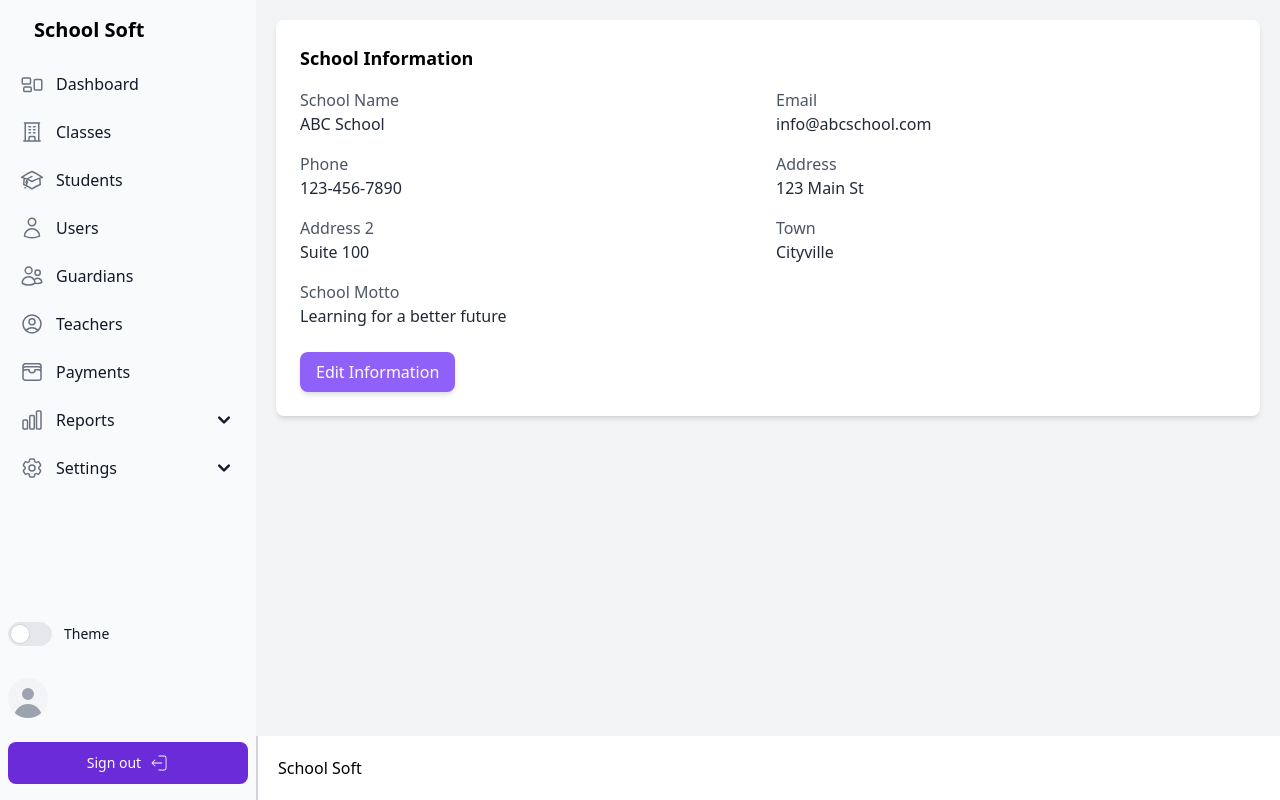
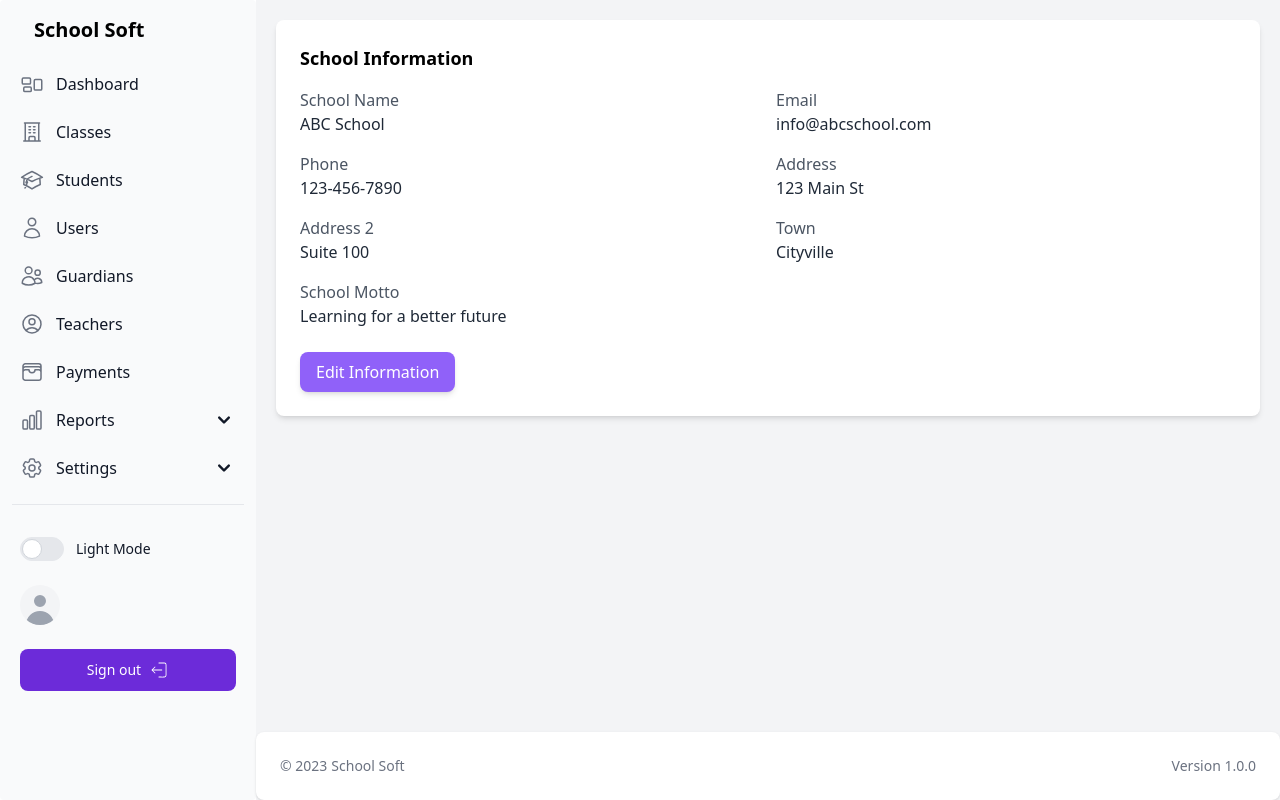
Before and after one commit to Ebenezr/School-Management-System-Frontend, a React (Create React App) app: page /school in a window 1280 px wide. Built offline with nearby package versions, Linux system fonts and the light colour scheme.

Commit message:
theme intergration

```diff
--- a/package.json
+++ b/package.json
@@ -22,6 +22,7 @@
     "react-hook-form": "^7.43.9",
     "react-router-dom": "^6.11.2",
     "react-scripts": "^5.0.1",
+    "react-use": "^17.4.0",
     "web-vitals": "^2.1.0",
     "zod": "^3.21.4"
   },
--- a/src/App.js
+++ b/src/App.js
@@ -6,6 +6,7 @@ import { QueryClient, QueryClientProvider } from "@tanstack/react-query";
 import Dashboard from "./Pages/Dashboard";
 import Login from "./Pages/Login";
 import ErrorBoundary from "./Components/ErrorBoundary/ErrorBoundary";
+import { ThemeProvider } from "./context/ThemeContext";
 const Student = React.lazy(() => import("./Pages/Student"));
 const Teacher = React.lazy(() => import("./Pages/Teacher"));
 const Guardian = React.lazy(() => import("./Pages/Guardian"));
@@ -19,6 +20,7 @@ function App() {
   return (
     <ErrorBoundary>
       <QueryClientProvider client={queryClient}>
+        <ThemeProvider>
           <BrowserRouter>
             <Suspense fallback={<Spinner />}>
               <Routes>
@@ -82,6 +84,7 @@ function App() {
               </Routes>
             </Suspense>
           </BrowserRouter>
+        </ThemeProvider>
       </QueryClientProvider>
     </ErrorBoundary>
   );
--- a/src/Components/Layout.jsx
+++ b/src/Components/Layout.jsx
@@ -1,17 +1,19 @@
-import React, { Suspense, useEffect, useState } from "react";
+import React, { Suspense, useContext, useEffect, useState } from "react";
 import Aside from "./aside";
+import { Footer } from "flowbite-react";
+import { ThemeContext } from "../context/ThemeContext";
 
 const Layout = ({ children }) => {
   const [loading, setLoading] = useState(true);
   const [renderedChildren, setRenderedChildren] = useState(children);
-
+  const { isDark } = useContext(ThemeContext);
   useEffect(() => {
     setLoading(true);
     setRenderedChildren(children);
     setLoading(false);
   }, [children]);
   return (
-    <div className="flex min-h-screen">
+    <div className={`flex min-h-screen ${isDark ? "dark" : ""}`}>
       <Aside />
       <div className="flex-1 bg-gray-100">
         <div className="flex flex-col min-h-screen">
@@ -20,9 +22,12 @@ const Layout = ({ children }) => {
               {loading ? <Spinner /> : renderedChildren}
             </Suspense>
           </main>
-          <footer className="bg-white p-5 border-l-2 border-l-gray-300">
-            School Soft
-          </footer>
+          <Footer container={true}>
+            <Footer.Copyright href="#" by="School Soft" year={2023} />
+            <Footer.LinkGroup>
+              <Footer.Link href="#">Version 1.0.0</Footer.Link>
+            </Footer.LinkGroup>
+          </Footer>
         </div>
       </div>
     </div>
--- a/src/Components/aside.jsx
+++ b/src/Components/aside.jsx
@@ -1,6 +1,8 @@
 import { Avatar, Button, Sidebar, ToggleSwitch } from "flowbite-react";
-import React, { useEffect, useState } from "react";
+import React, { useContext, useEffect, useState } from "react";
 import { Link } from "react-router-dom";
+import { FaSun, FaMoon } from "react-icons/fa";
+
 import stud from "./svg/stud";
 import dash from "./svg/dash";
 import usericon from "./svg/usericon";
@@ -13,9 +15,10 @@ import teachericon from "./svg/teachericon";
 import { CiLogout } from "react-icons/ci";
 import { useNavigate } from "react-router-dom";
 import { useIsAuthenticated } from "../utils/hooks/localstorage";
+import { ThemeContext } from "../context/ThemeContext";
 const Aside = () => {
   const navigate = useNavigate();
-  const [theme, setTheme] = useState("light");
+  const { isDark, toggleTheme } = useContext(ThemeContext);
   const { isAuthenticated, expiresAt, name, role } = useIsAuthenticated();
 
   const initials = name
@@ -49,12 +52,8 @@ const Aside = () => {
     navigate("/");
   }
 
-  const toggleTheme = () => {
-    setTheme((prevTheme) => (prevTheme === "light" ? "dark" : "light"));
-  };
-
   return (
-    <div className={`bg-slate-50 w-fit h-screen flex flex-col ${theme}-theme`}>
+    <div className={`w-fit h-screen flex flex-col ${isDark ? "dark" : ""}`}>
       <Sidebar aria-label="Sidebar Menu">
         <Sidebar.Logo href="#" img="favicon.png" imgAlt="">
           School Soft
@@ -94,15 +93,20 @@ const Aside = () => {
             </Sidebar.Collapse>
           </Sidebar.ItemGroup>
         </Sidebar.Items>
-      </Sidebar>
+        <Sidebar.ItemGroup>
           <ToggleSwitch
-        label="Theme"
-        // value={theme === "dark"}
-        checked={theme === "dark"}
+            label={!isDark ? "Light Mode" : "Dark Mode"}
+            checked={isDark}
             onChange={toggleTheme}
-        className="my-4 mx-2"
-      />
-      <div className="flex flex-col justify-center w-full px-2 py-4">
+            className="my-4 mx-2 mb-auto"
+          >
+            {isDark ? <FaSun /> : <FaMoon />}
+          </ToggleSwitch>
+          <div
+            className={`flex flex-col justify-center w-full px-2 py-4 ${
+              isDark ? "text-gray-400" : "text-gray-500"
+            }`}
+          >
             <div className="flex items-end  pb-6 w-full ">
               <Avatar placeholderInitials={initials} rounded={true}>
                 <div className="space-y-1 font-medium dark:text-white">
@@ -124,6 +128,8 @@ const Aside = () => {
               </Button>
             </div>
           </div>
+        </Sidebar.ItemGroup>
+      </Sidebar>
     </div>
   );
 };
--- a/src/Components/modals/SchoolUpdate.jsx
+++ b/src/Components/modals/SchoolUpdate.jsx
@@ -1,4 +1,4 @@
-import { Button, Label, Modal, TextInput,Textarea } from "flowbite-react";
+import { Button, Label, Modal, TextInput, Textarea } from "flowbite-react";
 import React, { useEffect } from "react";
 import { useForm, Controller } from "react-hook-form";
 import { z } from "zod";
@@ -15,13 +15,6 @@ const SchoolUpdate = ({
   setShowErrorToast,
   setShowSuccessToast,
 }) => {
-  // Name
-  // Email
-  // Phone
-  // Address
-  // Address 2
-  // Town
-  // School Moto
   const FormSchema = z.object({
     id: z.number().optional(),
     name: z.string().min(2, { message: "Name is required" }),
@@ -93,7 +86,7 @@ const SchoolUpdate = ({
     <Modal show={open} size="md" popup={true} onClose={onClose}>
       <Modal.Header />
       <Modal.Body>
-        <div className="space-y-6 px-4 pb-4 sm:pb-6 lg:px-8 xl:pb-8 relative z-0">
+        <div className="space-y-6 px-4 pb-4 sm:pb-6 lg:px-4 xl:pb-8 relative z-0">
           <h3 className="text-xl font-medium text-gray-900 dark:text-white">
             Update School Info
           </h3>
@@ -170,6 +163,7 @@ const SchoolUpdate = ({
                 )}
               />
             </div>
+            <div className="grid grid-cols-2 gap-4">
               <div>
                 <div className="mb-2 block">
                   <Label
@@ -217,6 +211,7 @@ const SchoolUpdate = ({
                     />
                   )}
                 />
+              </div>
             </div>
             <div>
               <div className="mb-2 block">
--- /dev/null
+++ b/src/context/ThemeContext.js
@@ -0,0 +1,19 @@
+import React, { useState } from "react";
+
+// Create a new context
+export const ThemeContext = React.createContext();
+
+// Create a context provider
+export const ThemeProvider = ({ children }) => {
+  const [isDark, setIsDark] = useState(false);
+
+  const toggleTheme = () => {
+    setIsDark(!isDark);
+  };
+
+  return (
+    <ThemeContext.Provider value={{ isDark, toggleTheme }}>
+      {children}
+    </ThemeContext.Provider>
+  );
+};
```
Also changed, not shown: 1 other file (tests, documents, lock files or other folders). Lines whose indentation alone changed are shown as unchanged.
